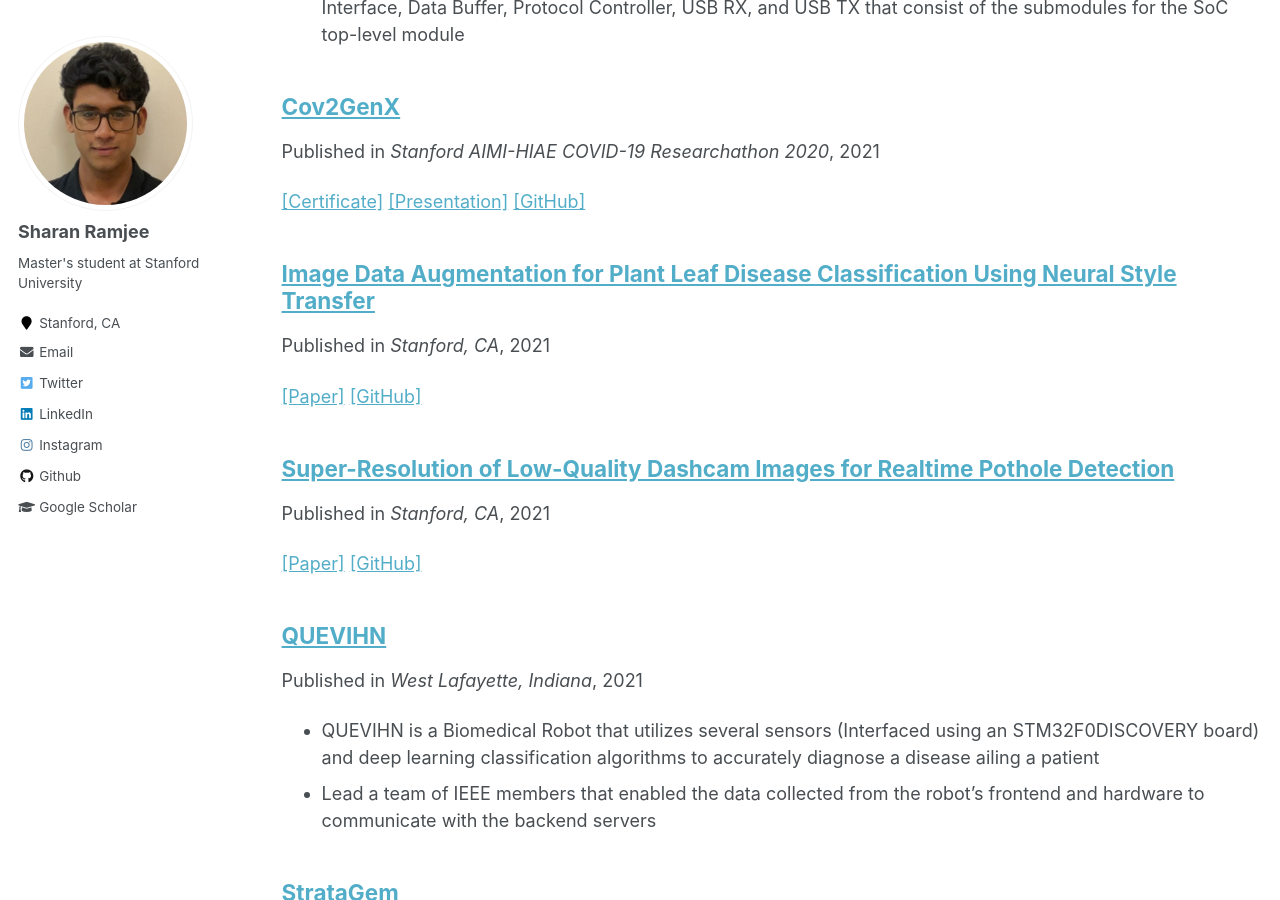
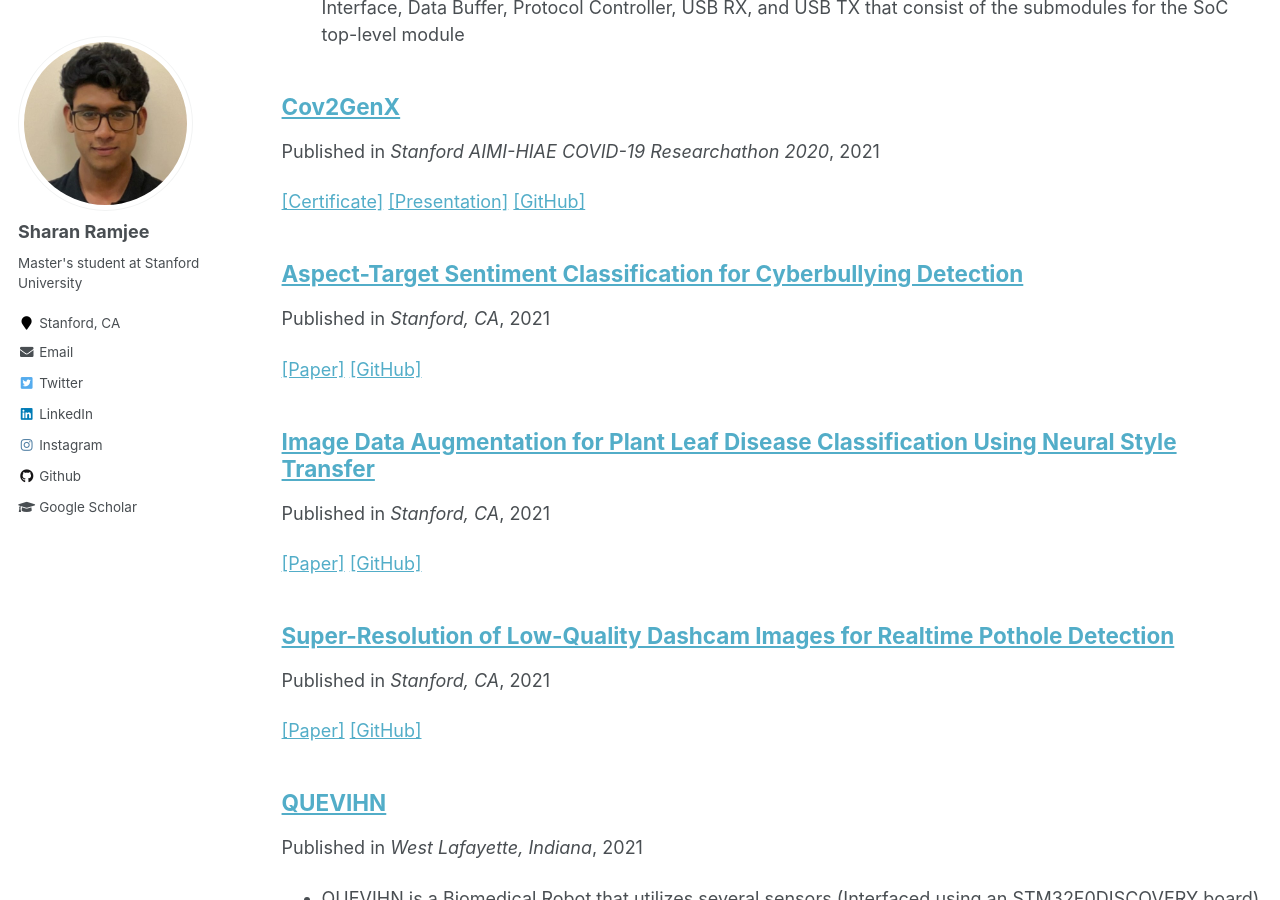
Before and after one commit to sharanramjee/sharanramjee.github.io, a Jekyll site: the page built from _pages/collection-archive.html, in a window 1280 px wide and 900 px high, scrolled down 1364 px. Built offline with Jekyll 4.4.1, drawn with Linux system fonts in a browser that asks for light colours.

Commit message:
Added CS224N Project

```diff
--- a/_pages/projects.md
+++ b/_pages/projects.md
@@ -3,6 +3,10 @@ title: "Projects"
 permalink: /projects/
 author_profile: true
 ---
+
+<b>[Aspect-Target Sentiment Classification for Cyberbullying Detection](http://sharanramjee.github.io/projects/cs224n)</b> <br>
+<b>Natural Language Processing App</b><br>
+<i>Mar. 2021</i>.
 
 <b>[Super-Resolution of Low-Quality Dashcam Images for Realtime Pothole Detection](http://sharanramjee.github.io/projects/cs230)</b> <br>
 <b>Deep Learning App</b><br>
--- /dev/null
+++ b/_publications/project_cs224n.md
@@ -0,0 +1,10 @@
+---
+title: "Aspect-Target Sentiment Classification for Cyberbullying Detection"
+collection: projects
+permalink: /projects/cs224n
+venue: "Stanford, CA"
+---
+[[Paper]](https://sharanramjee.github.io/files/cs224n.pdf)
+[[GitHub]](https://github.com/sharanramjee/cyberbullying-atsc)
+
+Cyberbullying detection is a challenging task to tackle, given the complex nature of the problem and the lack of Natural Language Processing (NLP) literature when it comes to addressing this issue. For a piece of text to be considered as cyberbullying, it not only has to be associated with a negative sentiment, but must also be targeted. This motivates the use of Aspect-Target Sentiment Classification (ATSC), which evaluates the sentiment of a given piece with respect to an aspect-target in the text. In particular, we make use of the BERT-ADA transformer architecture, fine-tuned on the hatespeech-twitter dataset, to demonstrate its superior ability in detecting cyberbullying in comparison to other state-of-the-art sentiment analysis baselines. Additionally, we make use of Named Entity Recognition (NER) in order to extract aspect-targets from tweets that do not explicitly "@" username handles of other users.
```
Also changed, not shown: 1 other file.
